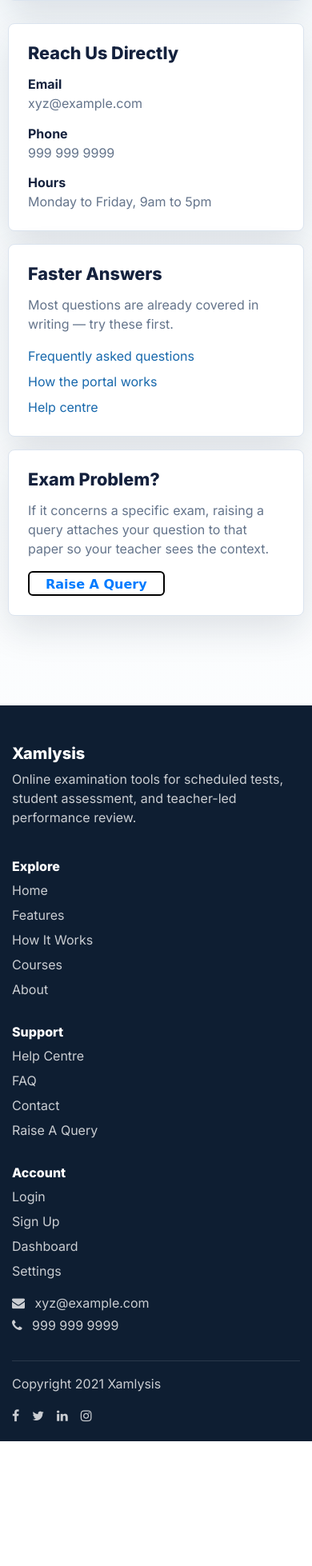
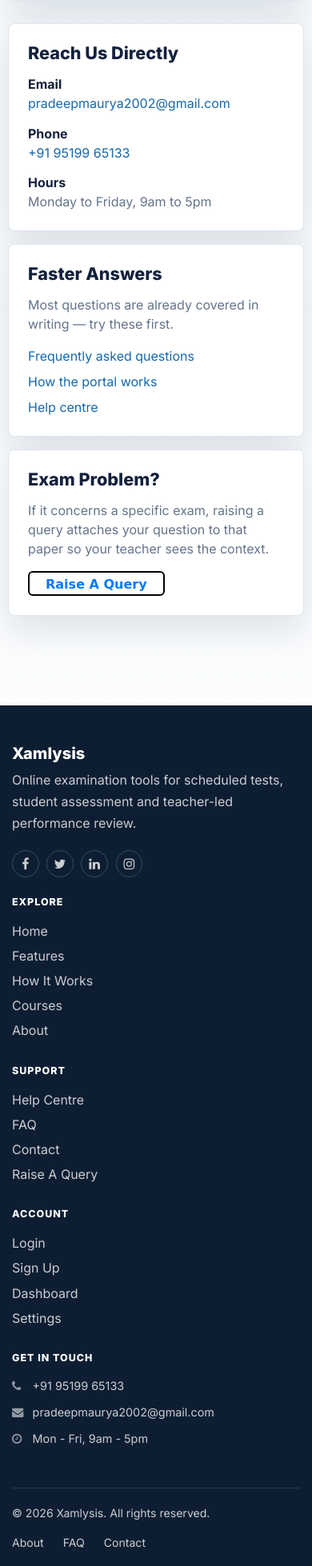
Before and after one commit to pradeepmaurya5133/Xamlysis, a Django app: page /contact/ in a window 390 px wide. Shown: the part 1082-3040 px from the top of the page at 80% size. Before the commit the page ends 2884 px from the top, so only its background shows below. Run offline with Django 3.2, Linux system fonts and the light colour scheme; parts of the project's set-up code (start-up, migrations or seed data) failed here and were passed over; some libraries are stand-ins or nearby versions; some web fonts are replaced.

Commit message:
Add Vercel deployment config and professional footer
Deployment:
- vercel.json routing all requests to the Django WSGI entrypoint
- requirements.txt pinned to the versions used locally (Pillow dropped, unused)
- settings.py reads SECRET_KEY, DEBUG, ALLOWED_HOSTS and DATABASE_URL from the
  environment, so nothing production-specific is hardcoded
- WhiteNoise serves static files from the app, no separate static host needed
- secure cookies, HSTS and SSL redirect switch on whenever DEBUG is off
- MySQL credentials moved out of settings.py into environment variables
- stop tracking db.sqlite3 and __pycache__, and add .gitignore/.vercelignore

Footer:
- rebuilt footer in base1.html with a contact column (phone, email, hours),
  circular social buttons and a dynamic copyright year
- real contact details on the footer and the contact page, as tel:/mailto: links

Also:
- manage.py re-executes under .venv so `python manage.py ...` works without
  activating the virtualenv first
- seed_courses management command adding 26 professional courses

Co-Authored-By: Claude Opus 5 (1M context) <noreply@anthropic.com>

```diff
--- /dev/null
+++ b/requirements.txt
@@ -0,0 +1,5 @@
+dj-database-url==3.1.2
+Django==5.2.18
+djangorestframework==3.18.3
+whitenoise==6.12.0
+psycopg2-binary==2.9.11
--- a/static/style.css
+++ b/static/style.css
@@ -513,18 +513,88 @@ button[type="submit"]:hover {
   color: #fff;
 }
 
+.app-footer-about {
+  max-width: 34ch;
+  margin-bottom: 1.25rem;
+  line-height: 1.7;
+}
+
+.app-footer h6 {
+  margin-bottom: 1rem;
+  font-size: 0.78rem;
+  letter-spacing: 0.08em;
+  text-transform: uppercase;
+}
+
+.app-footer-contact {
+  margin: 0;
+  padding: 0;
+  list-style: none;
+}
+
+.app-footer-contact li {
+  display: flex;
+  align-items: baseline;
+  gap: 0.6rem;
+  margin-bottom: 0.7rem;
+  font-size: 0.9rem;
+  line-height: 1.5;
+}
+
+.app-footer-contact i {
+  flex: 0 0 1rem;
+  color: rgba(255, 255, 255, 0.55);
+}
+
+.app-footer-contact a {
+  display: inline;
+  margin: 0;
+  word-break: break-word;
+}
+
+.app-footer-contact a:hover {
+  text-decoration: underline;
+}
+
 .app-footer-bottom {
   display: flex;
+  align-items: center;
   justify-content: space-between;
   gap: 1rem;
-  margin-top: 2rem;
-  padding-top: 1rem;
+  margin-top: 2.5rem;
+  padding-top: 1.2rem;
+  font-size: 0.88rem;
   border-top: 1px solid rgba(255, 255, 255, 0.12);
+}
+
+.app-footer-legal {
+  display: inline-flex;
+  gap: 1.5rem;
+}
+
+.app-footer-legal a {
+  margin: 0;
 }
 
 .app-social {
   display: inline-flex;
-  gap: 1rem;
+  gap: 0.6rem;
+}
+
+.app-social a {
+  display: inline-flex;
+  align-items: center;
+  justify-content: center;
+  width: 2.1rem;
+  height: 2.1rem;
+  border: 1px solid rgba(255, 255, 255, 0.18);
+  border-radius: 50%;
+  transition: background-color 0.15s ease, border-color 0.15s ease;
+}
+
+.app-social a:hover {
+  background: rgba(255, 255, 255, 0.12);
+  border-color: rgba(255, 255, 255, 0.4);
 }
 
 .app-social a {
@@ -571,6 +641,7 @@ button[type="submit"]:hover {
 
   .app-footer-bottom {
     flex-direction: column;
+    align-items: flex-start;
   }
 }
 
--- a/template/base1.html
+++ b/template/base1.html
@@ -88,12 +88,22 @@
 
     <footer class="app-footer">
       <div class="container">
-        <div class="row align-items-start">
-          <div class="col-lg-5 mb-4 mb-lg-0">
+        <div class="row">
+          <div class="col-lg-3 mb-4 mb-lg-0">
             <h5>Xamlysis</h5>
-            <p>Online examination tools for scheduled tests, student assessment, and teacher-led performance review.</p>
+            <p class="app-footer-about">
+              Online examination tools for scheduled tests, student assessment
+              and teacher-led performance review.
+            </p>
+            <span class="app-social" aria-label="Social links">
+              <a href="#" aria-label="Facebook"><i class="fa fa-facebook"></i></a>
+              <a href="#" aria-label="Twitter"><i class="fa fa-twitter"></i></a>
+              <a href="#" aria-label="LinkedIn"><i class="fa fa-linkedin"></i></a>
+              <a href="#" aria-label="Instagram"><i class="fa fa-instagram"></i></a>
+            </span>
           </div>
-          <div class="col-sm-4 col-lg-2 mb-4 mb-sm-0">
+
+          <div class="col-6 col-lg-2 mb-4 mb-lg-0">
             <h6>Explore</h6>
             <a href="/">Home</a>
             <a href="/features/">Features</a>
@@ -101,30 +111,48 @@
             <a href="/courses/">Courses</a>
             <a href="/about/">About</a>
           </div>
-          <div class="col-sm-4 col-lg-2 mb-4 mb-sm-0">
+
+          <div class="col-6 col-lg-2 mb-4 mb-lg-0">
             <h6>Support</h6>
             <a href="/chat_bot/">Help Centre</a>
             <a href="/faq/">FAQ</a>
             <a href="/contact/">Contact</a>
             <a href="/query_page/">Raise A Query</a>
           </div>
-          <div class="col-sm-4 col-lg-3">
+
+          <div class="col-6 col-lg-2 mb-4 mb-lg-0">
             <h6>Account</h6>
             <a href="/login">Login</a>
             <a href="/sign_up/">Sign Up</a>
             <a href="/stu_home/">Dashboard</a>
             <a href="/change_setting/">Settings</a>
-            <p class="mt-3 mb-1"><i class="fa fa-envelope mr-2"></i> xyz@example.com</p>
-            <p class="mb-0"><i class="fa fa-phone mr-2"></i> 999 999 9999</p>
+          </div>
+
+          <div class="col-12 col-lg-3">
+            <h6>Get In Touch</h6>
+            <ul class="app-footer-contact">
+              <li>
+                <i class="fa fa-phone" aria-hidden="true"></i>
+                <a href="tel:+919519965133">+91 95199 65133</a>
+              </li>
+              <li>
+                <i class="fa fa-envelope" aria-hidden="true"></i>
+                <a href="mailto:pradeepmaurya2002@gmail.com">pradeepmaurya2002@gmail.com</a>
+              </li>
+              <li>
+                <i class="fa fa-clock-o" aria-hidden="true"></i>
+                <span>Mon - Fri, 9am - 5pm</span>
+              </li>
+            </ul>
           </div>
         </div>
+
         <div class="app-footer-bottom">
-          <span>Copyright 2021 Xamlysis</span>
-          <span class="app-social">
-            <a href="#"><i class="fa fa-facebook"></i></a>
-            <a href="#"><i class="fa fa-twitter"></i></a>
-            <a href="#"><i class="fa fa-linkedin"></i></a>
-            <a href="#"><i class="fa fa-instagram"></i></a>
+          <span>&copy; {% now "Y" %} Xamlysis. All rights reserved.</span>
+          <span class="app-footer-legal">
+            <a href="/about/">About</a>
+            <a href="/faq/">FAQ</a>
+            <a href="/contact/">Contact</a>
           </span>
         </div>
       </div>
--- a/template/contact_page.html
+++ b/template/contact_page.html
@@ -64,8 +64,8 @@
     <aside class="contact-aside">
       <article class="action-card">
         <h2 class="section-title">Reach Us Directly</h2>
-        <p class="contact-line"><strong>Email</strong><br>xyz@example.com</p>
-        <p class="contact-line"><strong>Phone</strong><br>999 999 9999</p>
+        <p class="contact-line"><strong>Email</strong><br><a href="mailto:pradeepmaurya2002@gmail.com">pradeepmaurya2002@gmail.com</a></p>
+        <p class="contact-line"><strong>Phone</strong><br><a href="tel:+919519965133">+91 95199 65133</a></p>
         <p class="contact-line mb-0"><strong>Hours</strong><br>Monday to Friday, 9am to 5pm</p>
       </article>
 
--- a/template/teachers_sign_up.html
+++ b/template/teachers_sign_up.html
@@ -38,7 +38,7 @@
       <div class="form-row">
         <div class="form-group col-md-6">
           <label for="id_mobile">Mobile Number</label>
-          <input class="form-control" type="text" name="Mobile Number" id="id_mobile" placeholder="999 999 9999">
+          <input class="form-control" type="text" name="Mobile Number" id="id_mobile" placeholder="+91-9519965133">
         </div>
         <div class="form-group col-md-6">
           <label for="id_class">Class You Teach</label>
```
Also changed, not shown: Online_Exam_Portal_Xamlysis/settings.py (+61 -8 lines), database/management/commands/seed_courses.py (added, +86 -0 lines), manage.py (+27 -0 lines), db.sqlite3 (deleted), vercel.json (added), 2 other files.
